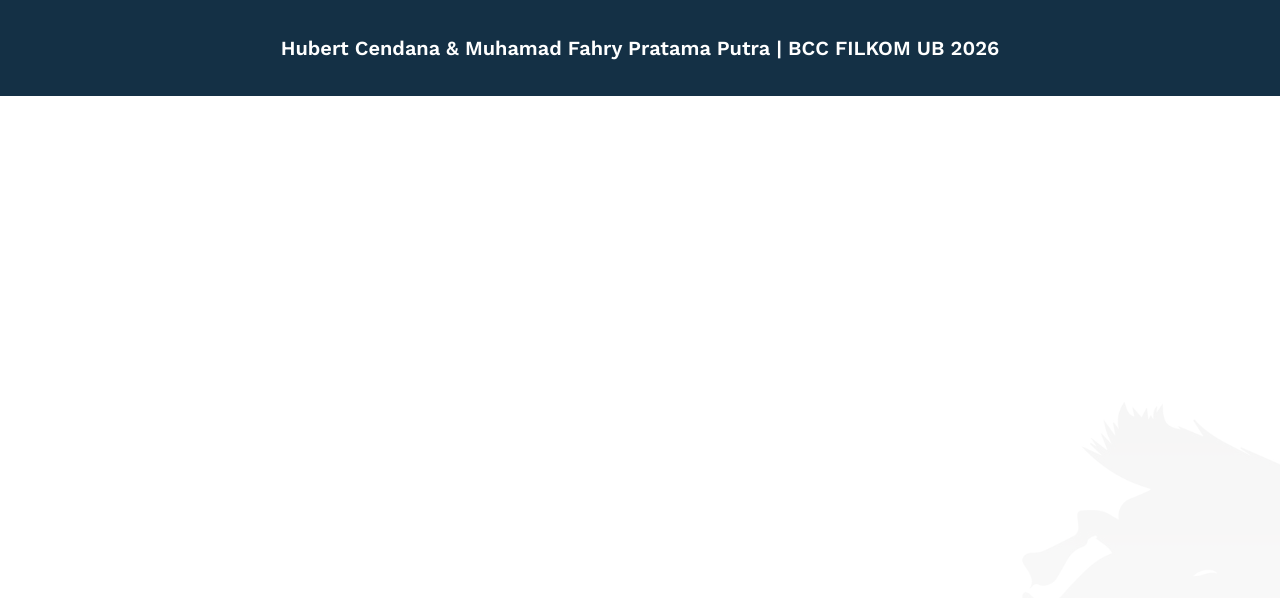
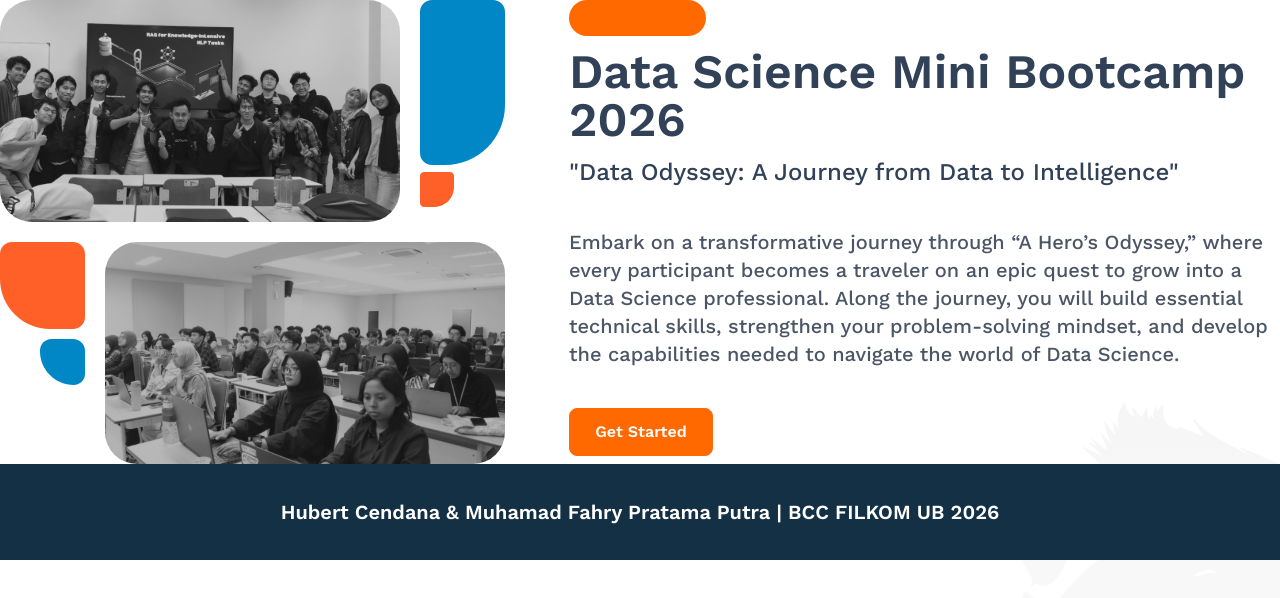
Before and after one commit to fahrypratama17/dsmbc-preview, a Next.js app: page / in a window 1280 px wide. Shown: the top 598 px of the page. Built offline with nearby package versions, Linux system fonts and the light colour scheme.

Commit message:
feat: implement Hero section with image, labels, and button for scrolling

```diff
--- a/src/feature/components/Hero.tsx
+++ b/src/feature/components/Hero.tsx
@@ -1,8 +1,40 @@
+"use client"
+
+import Image from "next/image";
+import Button from "@/shared/components/Button";
+import Label from "@/shared/components/Label";
+
 const Hero = () => {
+  const handleClickScroll = (id: string) => {
+    const element = document.getElementById(id);
+    if (element) {
+      element.scrollIntoView({ behavior: "smooth" });
+    }
+  };
+
   return (
-    <div>
-
-    </div>
+    <section className="flex w-full">
+      <div className="flex flex-col lg:flex-row gap-8 lg:gap-16">
+        <Image
+          src={("/images/Photo1.svg")}
+          alt="DSMBC 2025"
+          className="text-center mx-auto items-center lg:justify-left lg:w-[505px] md:h-[464px]"
+          width={364}
+          height={334}
+        />
+        <div className="flex flex-col gap-5 lg:gap-10">
+          <div className="flex flex-col gap-3">
+            <Label text="Data Science" className="bg-orange-500 bg-opacity-20 text-orange-500 text-xs lg:text-sm"/>
+            <h1 className="font-semibold text-3xl lg:text-5xl text-slate-700">Data Science Mini Bootcamp 2026</h1>
+            <h2 className="font-medium text-xl lg:text-2xl text-slate-700">&quot;Data Odyssey: A Journey from Data to Intelligence&quot;</h2>
+          </div>
+          <p className="font-medium text-base lg:text-xl text-gray-600">Embark on a transformative journey through “A Hero’s Odyssey,” where every participant becomes a traveler on an epic quest to grow into a Data Science professional. Along the journey, you will build essential technical skills, strengthen your problem-solving mindset, and develop the capabilities needed to navigate the world of Data Science.</p>
+          <Button variant="secondary" className="w-36 h-12" onClick={() => handleClickScroll("countdown")}>
+            Get Started
+          </Button>
+        </div>
+      </div>
+    </section>
   );
 };
 
--- /dev/null
+++ b/src/shared/components/Label.tsx
@@ -0,0 +1,13 @@
+const Label = ({ text, className, style }:{
+  text: string,
+  className?: string,
+  style?: React.CSSProperties
+}) => {
+  return (
+    <div className={`flex gap-4 items-center justify-center rounded-full py-2 px-6 w-fit ${className}`} style={style}>
+      <p className={`font-medium`}>{text}</p>
+    </div>
+  );
+};
+
+export default Label;
```
